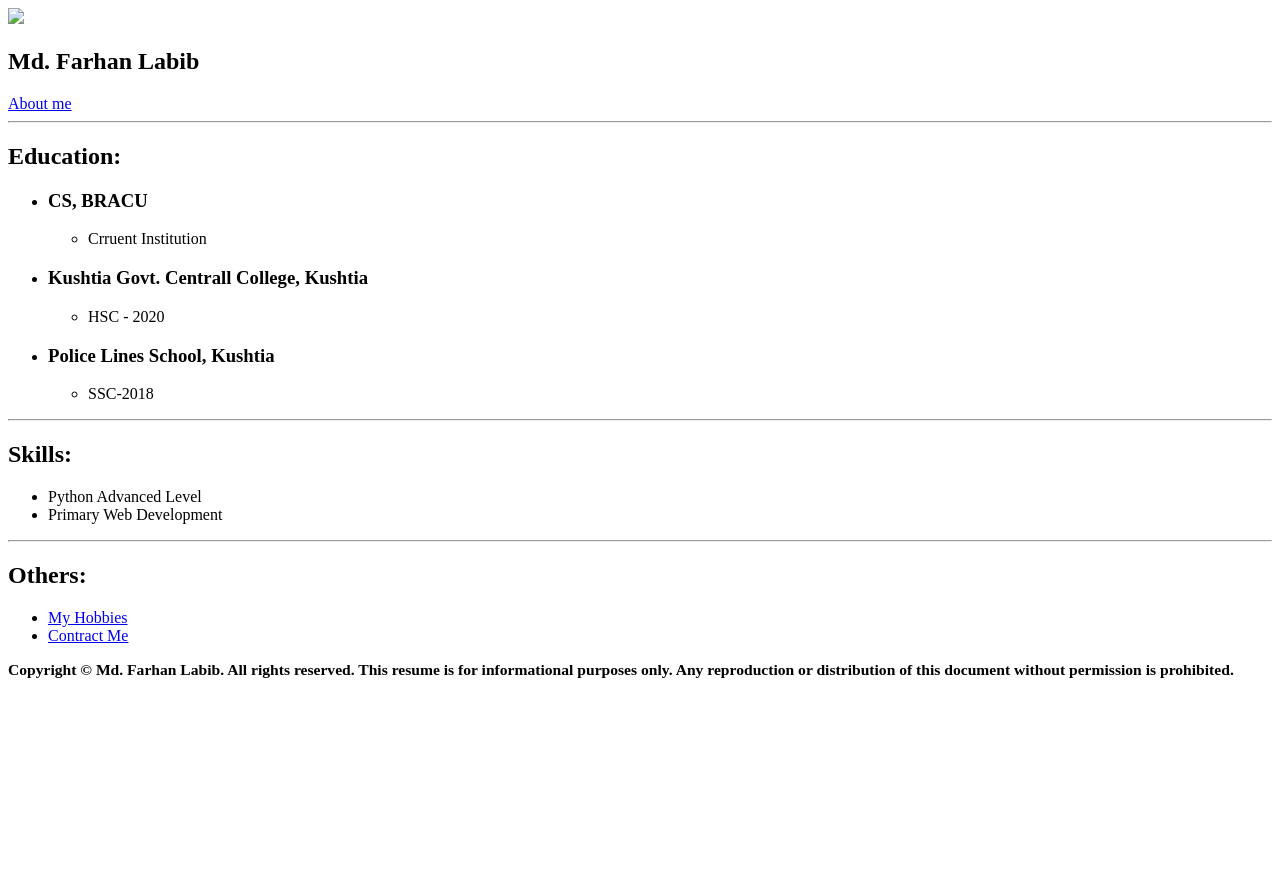
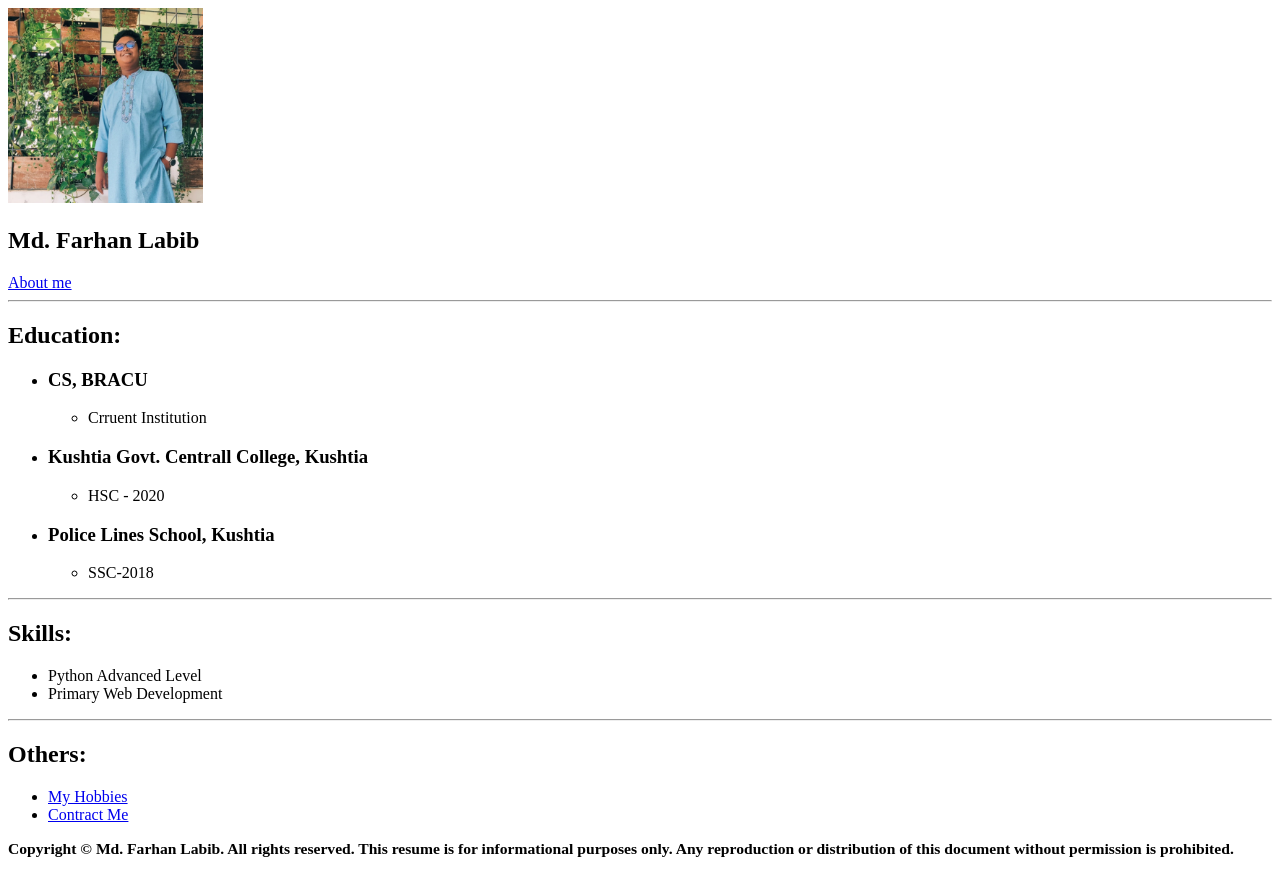
Before and after one commit to FarhaanLabib/farhan-resume-html, a plain HTML site: page index.html in a window 1280 px wide. Before the commit the page ends 800 px from the top, so only its background shows below. Drawn offline with Linux system fonts and the light colour scheme.

Commit message:
Update index.html

```diff
--- a/index.html
+++ b/index.html
@@ -6,7 +6,7 @@
     <title>My Resume</title>
 </head>
 <body>
-    <img src="./assets/myphoto1.jpg/" height="195" >
+    <img src="./assets/myphoto1.jpg" height="195" >
     <h2>Md. Farhan Labib</h2>
     <a draggable="true" href="./Public/about.html">About me</a>
     <hr>
```
